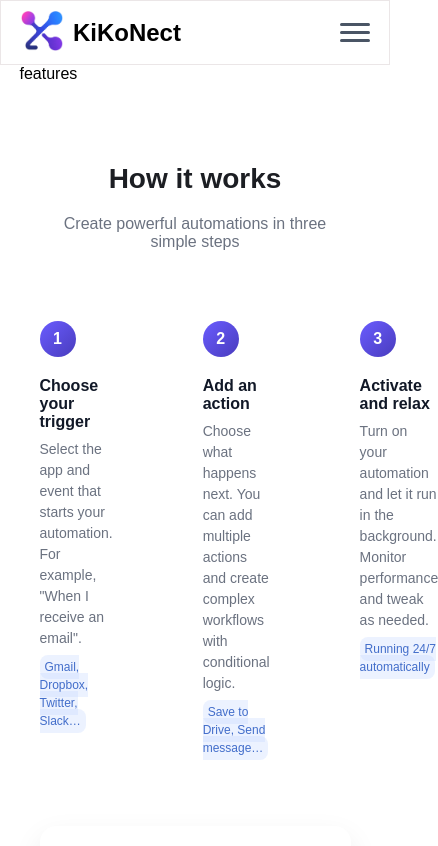
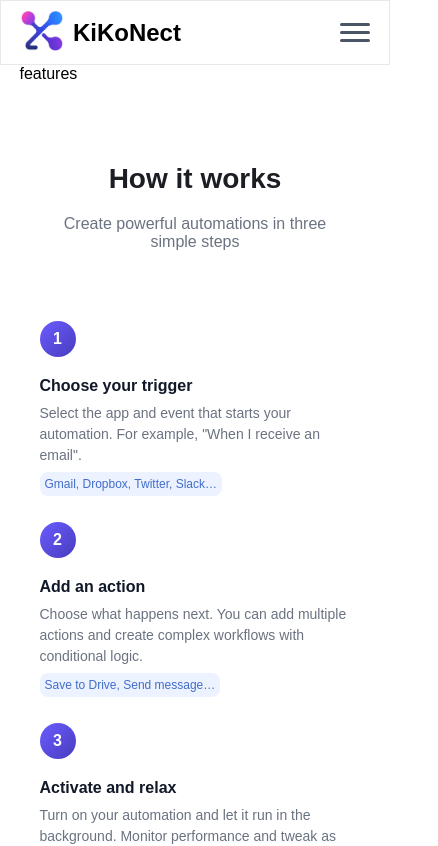
Before and after one commit to Anthoche/Area, a React (Vite) app in the folder frontend/web/: page / in a window 390 px wide. Shown: the top 846 px of the page, 438 px wide, since content can reach past the window. Built offline with nearby package versions, Linux system fonts and the light colour scheme; no server answers.

Commit message:
feat(WelcomePage/HowItWorks): now accessible with coherent responsivness(#83)

```diff
--- a/frontend/web/src/components/WelcomePage/welcomepage.css
+++ b/frontend/web/src/components/WelcomePage/welcomepage.css
@@ -439,3 +439,10 @@ color: #1c1e23;
     transform: translateY(-2px);
     box-shadow: 0 14px 32px rgba(106, 92, 255, 0.45);
     }
+
+    @media (max-width: 900px) {
+  .how-steps {
+    grid-template-columns: 1fr;
+    gap: 30px;
+  }
+}
```
